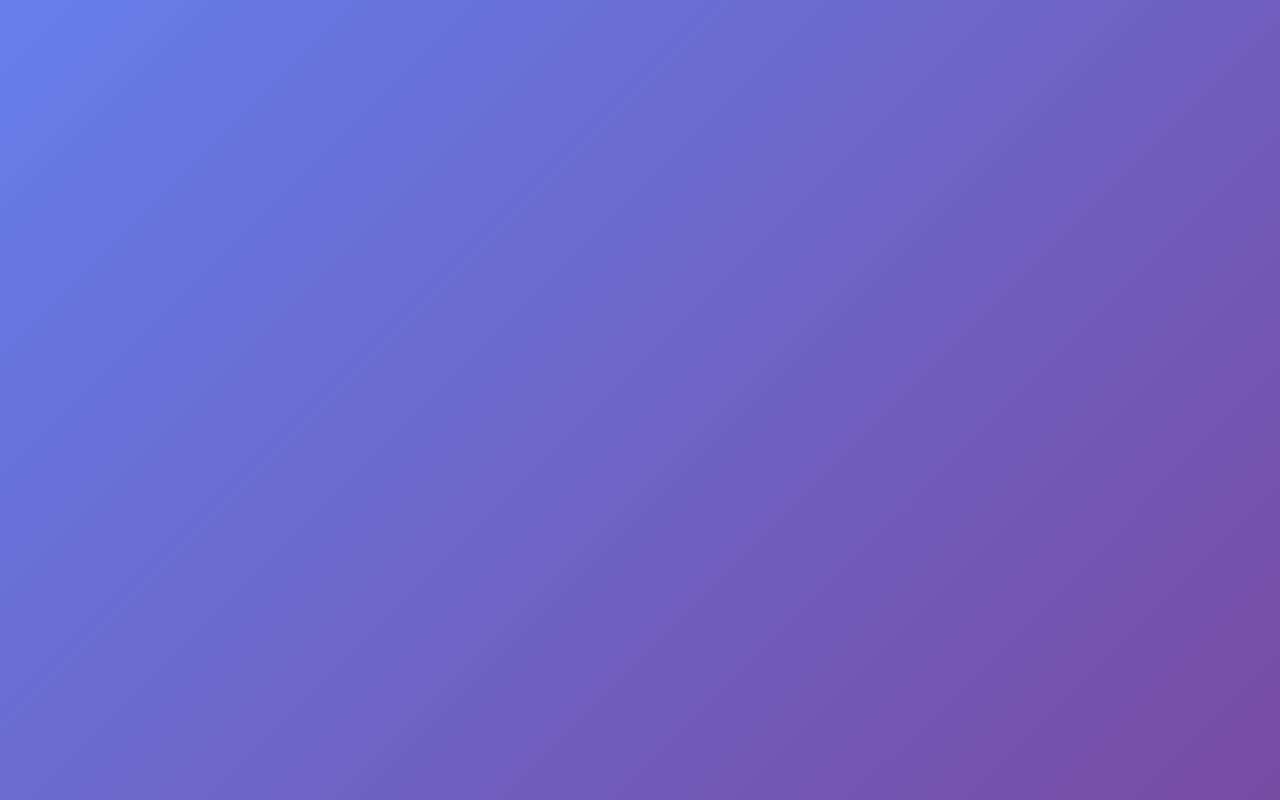
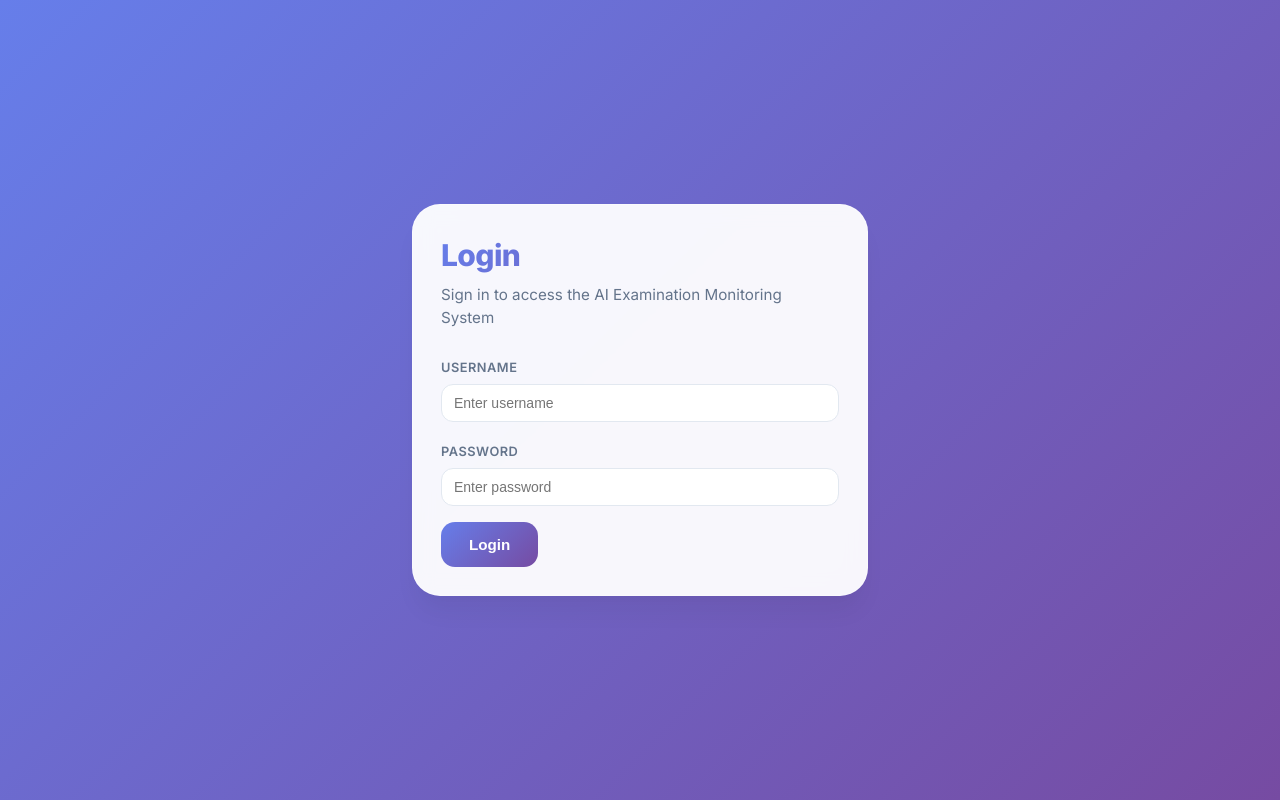
Before and after one commit to AbdWahhab/Ai-Enabled-Online-Exam-Monitoring-System, a React app in the folder frontend/: page /login in a window 1280 px wide. Before the commit this address had no page. Built offline with nearby package versions, Linux system fonts and the light colour scheme; the HTML template or start-up script is replaced by a standard one.

Commit message:
Frontend Login Auth

```diff
--- a/frontend/src/Login.jsx
+++ b/frontend/src/Login.jsx
@@ -1,70 +1,105 @@
 import { useState } from "react";
-import { api } from "./api";
+import { useNavigate } from "react-router-dom";
+import axios from "axios";
+import "./App.css";
 
-export default function Login({ onLoginSuccess }) {
+const API_BASE = "http://127.0.0.1:8000";
+
+export default function Login() {
+  const navigate = useNavigate();
+
   const [username, setUsername] = useState("");
   const [password, setPassword] = useState("");
   const [loading, setLoading] = useState(false);
-  const [error, setError] = useState(null);
+  const [error, setError] = useState("");
 
   const handleLogin = async (e) => {
     e.preventDefault();
-    setError(null);
+
     setLoading(true);
+    setError("");
 
     try {
-      const res = await api.post("/api/auth/login/", { username, password });
+      // 1. Get JWT token
+      const loginRes = await axios.post(`${API_BASE}/api/auth/login/`, {
+        username,
+        password,
+      });
 
-      localStorage.setItem("access_token", res.data.access);
-      localStorage.setItem("refresh_token", res.data.refresh);
+      const { access, refresh } = loginRes.data;
 
-      // Fetch user profile after login
-      const me = await api.get("/api/auth/me/");
-      localStorage.setItem("me", JSON.stringify(me.data));
+      localStorage.setItem("access_token", access);
+      localStorage.setItem("refresh_token", refresh);
 
-      onLoginSuccess(me.data);
+      // 2. Get logged-in user profile
+      const meRes = await axios.get(`${API_BASE}/api/auth/me/`, {
+        headers: {
+          Authorization: `Bearer ${access}`,
+        },
+      });
+
+      const user = meRes.data;
+      localStorage.setItem("me", JSON.stringify(user));
+
+      // 3. Redirect by role
+      if (user.is_admin) {
+        navigate("/admin");
+      } else {
+        navigate("/");
+      }
     } catch (err) {
-      setError(err.response?.data?.detail || "Login failed");
+      setError(
+        err.response?.data?.detail ||
+          err.response?.data?.error ||
+          "Login failed. Please check your credentials."
+      );
     } finally {
       setLoading(false);
     }
   };
 
   return (
-    <div className="card" style={{ maxWidth: 420, margin: "60px auto" }}>
-      <h2 className="cardTitle">Login</h2>
-      <p className="muted">Enter your username and password to continue.</p>
+    <div className="container" style={{ maxWidth: "520px", minHeight: "100vh", display: "flex", alignItems: "center" }}>
+      <div className="card" style={{ width: "100%" }}>
+        <div className="titleBlock" style={{ marginBottom: "1.5rem" }}>
+          <h1>Login</h1>
+          <p>Sign in to access the AI Examination Monitoring System</p>
+        </div>
 
-      <form onSubmit={handleLogin} style={{ marginTop: 12 }}>
-        <div style={{ marginBottom: 10 }}>
+        <form onSubmit={handleLogin}>
+          <div style={{ marginBottom: "1rem" }}>
             <label className="kpiLabel">Username</label>
             <input
+              className="input"
+              type="text"
               value={username}
               onChange={(e) => setUsername(e.target.value)}
-            className="input"
-            placeholder="e.g. Abdul"
+              placeholder="Enter username"
               required
             />
           </div>
 
-        <div style={{ marginBottom: 10 }}>
+          <div style={{ marginBottom: "1rem" }}>
             <label className="kpiLabel">Password</label>
             <input
+              className="input"
+              type="password"
               value={password}
               onChange={(e) => setPassword(e.target.value)}
-            className="input"
-            type="password"
-            placeholder="••••••••"
+              placeholder="Enter password"
               required
             />
           </div>
 
-        {error && <div className="notice error">Error: {error}</div>}
+          {error && <div className="notice error">{error}</div>}
 
+          <div className="controls" style={{ marginTop: "1rem" }}>
             <button className="btn" type="submit" disabled={loading}>
-          {loading ? "Logging in..." : "Login"}
+              {loading ? "Signing in..." : "Login"}
             </button>
+          </div>
         </form>
+      </div>
     </div>
   );
 }
--- /dev/null
+++ b/frontend/src/ProtectedRoutes.jsx
@@ -0,0 +1,56 @@
+import { Navigate } from "react-router-dom";
+
+function getStoredUser() {
+  const raw = localStorage.getItem("me");
+  if (!raw) return null;
+
+  try {
+    return JSON.parse(raw);
+  } catch {
+    return null;
+  }
+}
+
+export function ProtectedStudentRoute({ children }) {
+  const token = localStorage.getItem("access_token");
+  const user = getStoredUser();
+
+  if (!token || !user) {
+    return <Navigate to="/login" replace />;
+  }
+
+  if (!user.is_student && user.is_admin) {
+    return <Navigate to="/admin" replace />;
+  }
+
+  return children;
+}
+
+export function ProtectedAdminRoute({ children }) {
+  const token = localStorage.getItem("access_token");
+  const user = getStoredUser();
+
+  if (!token || !user) {
+    return <Navigate to="/login" replace />;
+  }
+
+  if (!user.is_admin) {
+    return <Navigate to="/" replace />;
+  }
+
+  return children;
+}
+
+export function PublicRoute({ children }) {
+  const token = localStorage.getItem("access_token");
+  const user = getStoredUser();
+
+  if (token && user) {
+    if (user.is_admin) {
+      return <Navigate to="/admin" replace />;
+    }
+    return <Navigate to="/" replace />;
+  }
+
+  return children;
+}
--- a/frontend/src/main.jsx
+++ b/frontend/src/main.jsx
@@ -1,16 +1,52 @@
 import { StrictMode } from "react";
 import { createRoot } from "react-dom/client";
-import { BrowserRouter, Routes, Route } from "react-router-dom";
+import { BrowserRouter, Routes, Route, Navigate } from "react-router-dom";
+
 import "./index.css";
 import App from "./App.jsx";
 import AdminDashboard from "./AdminDashboard.jsx";
+import Login from "./Login.jsx";
+
+import {
+  ProtectedStudentRoute,
+  ProtectedAdminRoute,
+  PublicRoute,
+} from "./ProtectedRoutes.jsx";
 
 createRoot(document.getElementById("root")).render(
   <StrictMode>
     <BrowserRouter>
       <Routes>
-        <Route path="/" element={<App />} />
-        <Route path="/admin" element={<AdminDashboard />} />
+
+        <Route
+          path="/login"
+          element={
+            <PublicRoute>
+              <Login />
+            </PublicRoute>
+          }
+        />
+
+        <Route
+          path="/"
+          element={
+            <ProtectedStudentRoute>
+              <App />
+            </ProtectedStudentRoute>
+          }
+        />
+
+        <Route
+          path="/admin"
+          element={
+            <ProtectedAdminRoute>
+              <AdminDashboard />
+            </ProtectedAdminRoute>
+          }
+        />
+
+        <Route path="*" element={<Navigate to="/login" />} />
+
       </Routes>
     </BrowserRouter>
   </StrictMode>
```
Also changed, not shown: frontend/src/App.jsx (+52 -21 lines). Lines whose indentation alone changed are shown as unchanged.
